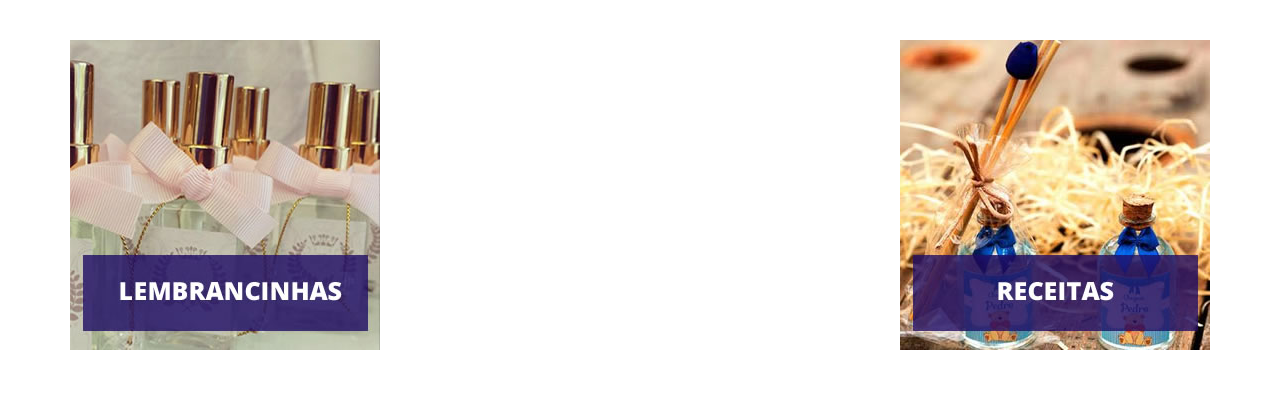
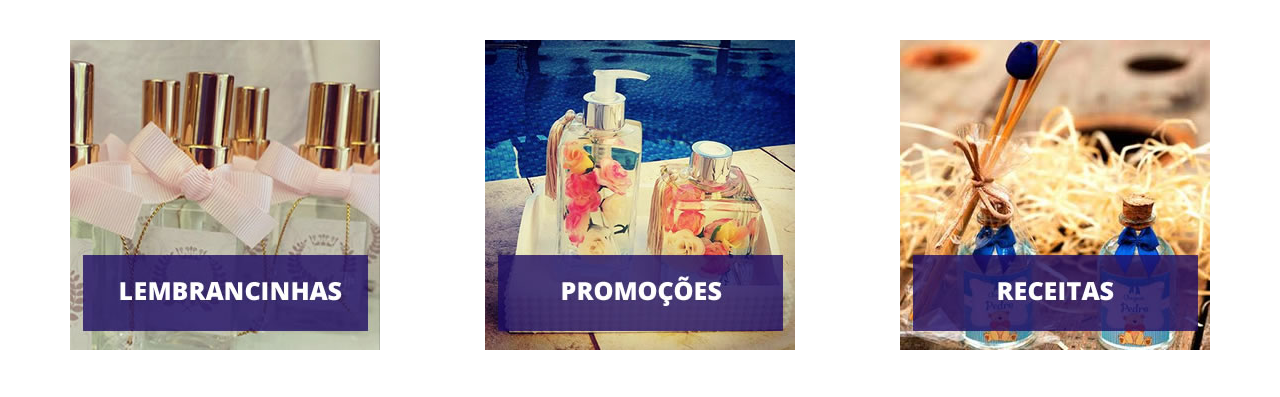
Before and after one commit to martins160/casadasessencias, a plain HTML site: page index.html in a window 1280 px wide. Shown: the part 822-1219 px from the top of the page. Drawn offline with nearby package versions, Linux system fonts and the light colour scheme; some icons are missing.

Commit message:
Add files via upload

```diff
--- a/index.html
+++ b/index.html
@@ -170,7 +170,7 @@
             <div class="bloco01-flex">
 
                 <a href="#"><img src="assets/images/temp/03.jpg" alt=""></a>
-                <a href="#"><img src="assets/images/temp/04.jpg." alt=""></a>
+                <a href="#"><img src="assets/images/temp/04.jpg" alt=""></a>
                 <a href="#"><img src="assets/images/temp/05.jpg" alt=""></a>
 
             </div>
```
